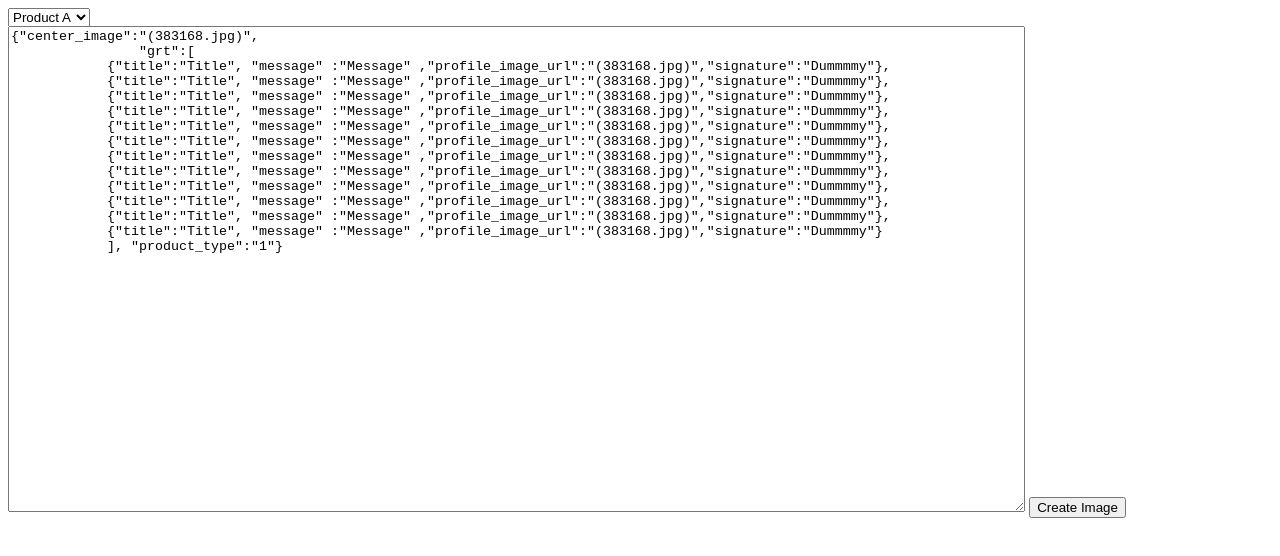
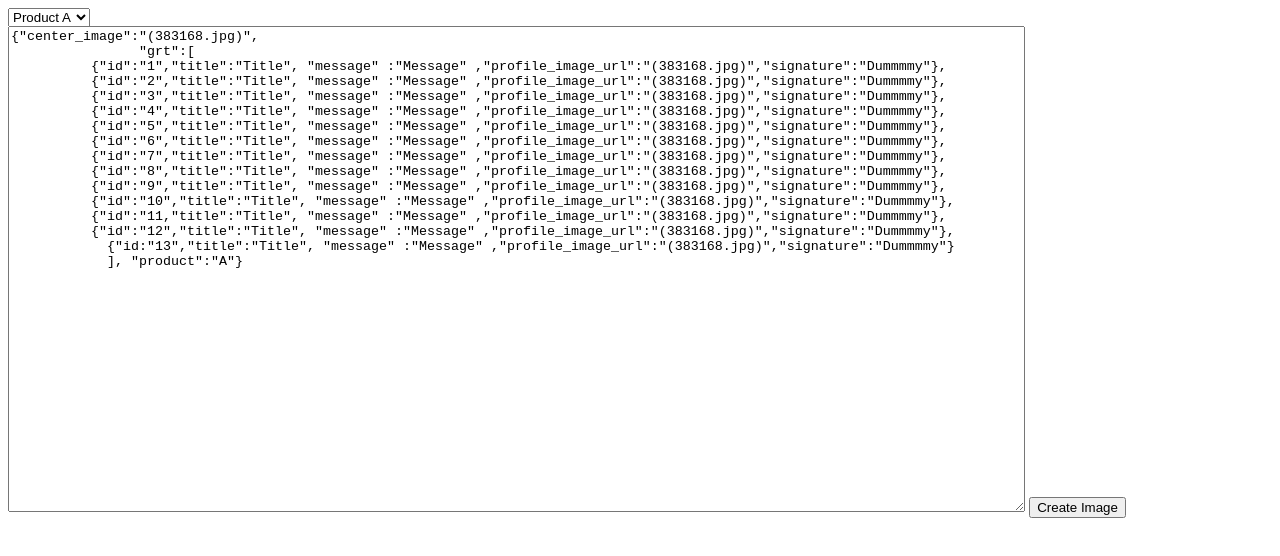
Before and after one commit to Java9694/NodeProject, a website: page start.html in a window 1280 px wide. Drawn offline with Linux system fonts and the light colour scheme.

Commit message:
Update start.html

```diff
--- a/start.html
+++ b/start.html
@@ -16,19 +16,20 @@
 <textarea rows="50" cols="100" id="JsnDta" style="height: 60vh;width: 80%;">
 {"center_image":"(383168.jpg)",
     		"grt":[
-    	    {"title":"Title", "message" :"Message" ,"profile_image_url":"(383168.jpg)","signature":"Dummmmy"},
-    	    {"title":"Title", "message" :"Message" ,"profile_image_url":"(383168.jpg)","signature":"Dummmmy"},
-    	    {"title":"Title", "message" :"Message" ,"profile_image_url":"(383168.jpg)","signature":"Dummmmy"},
-    	    {"title":"Title", "message" :"Message" ,"profile_image_url":"(383168.jpg)","signature":"Dummmmy"},
-    	    {"title":"Title", "message" :"Message" ,"profile_image_url":"(383168.jpg)","signature":"Dummmmy"},
-    	    {"title":"Title", "message" :"Message" ,"profile_image_url":"(383168.jpg)","signature":"Dummmmy"},
-    	    {"title":"Title", "message" :"Message" ,"profile_image_url":"(383168.jpg)","signature":"Dummmmy"},
-    	    {"title":"Title", "message" :"Message" ,"profile_image_url":"(383168.jpg)","signature":"Dummmmy"},
-    	    {"title":"Title", "message" :"Message" ,"profile_image_url":"(383168.jpg)","signature":"Dummmmy"},
-    	    {"title":"Title", "message" :"Message" ,"profile_image_url":"(383168.jpg)","signature":"Dummmmy"},
-    	    {"title":"Title", "message" :"Message" ,"profile_image_url":"(383168.jpg)","signature":"Dummmmy"},
-    	    {"title":"Title", "message" :"Message" ,"profile_image_url":"(383168.jpg)","signature":"Dummmmy"}
-    	    ], "product_type":"1"}
+    	  {"id":"1","title":"Title", "message" :"Message" ,"profile_image_url":"(383168.jpg)","signature":"Dummmmy"},
+    	  {"id":"2","title":"Title", "message" :"Message" ,"profile_image_url":"(383168.jpg)","signature":"Dummmmy"},
+    	  {"id":"3","title":"Title", "message" :"Message" ,"profile_image_url":"(383168.jpg)","signature":"Dummmmy"},
+    	  {"id":"4","title":"Title", "message" :"Message" ,"profile_image_url":"(383168.jpg)","signature":"Dummmmy"},
+    	  {"id":"5","title":"Title", "message" :"Message" ,"profile_image_url":"(383168.jpg)","signature":"Dummmmy"},
+    	  {"id":"6","title":"Title", "message" :"Message" ,"profile_image_url":"(383168.jpg)","signature":"Dummmmy"},
+    	  {"id":"7","title":"Title", "message" :"Message" ,"profile_image_url":"(383168.jpg)","signature":"Dummmmy"},
+    	  {"id":"8","title":"Title", "message" :"Message" ,"profile_image_url":"(383168.jpg)","signature":"Dummmmy"},
+    	  {"id":"9","title":"Title", "message" :"Message" ,"profile_image_url":"(383168.jpg)","signature":"Dummmmy"},
+    	  {"id":"10","title":"Title", "message" :"Message" ,"profile_image_url":"(383168.jpg)","signature":"Dummmmy"},
+    	  {"id":"11,"title":"Title", "message" :"Message" ,"profile_image_url":"(383168.jpg)","signature":"Dummmmy"},
+    	  {"id":"12","title":"Title", "message" :"Message" ,"profile_image_url":"(383168.jpg)","signature":"Dummmmy"},
+    	    {"id:"13","title":"Title", "message" :"Message" ,"profile_image_url":"(383168.jpg)","signature":"Dummmmy"}
+    	    ], "product":"A"}
 
 
 
@@ -41,7 +42,6 @@
 </body>
 
 <script type="text/javascript">
-
 function Fn(a) {
 
 	var jsn=document.getElementById('JsnDta').value
@@ -76,13 +76,10 @@ function getJson(a){
 	var dta="";
 	dtainr="";
 	var size=['35','63','99','399','1599'];
-
-
-
    for(var i=0;i<size[a-1];i++){
-	 dtainr+="{\"title\":\"Title\", \"message\" :\"Message\" ,\"profile_image_url\":\"(383168.jpg)\",\"signature\":\"Dummmmy\"},";
+	 dtainr+="{\"id\": "+i+",\"title\":\"Title\", \"message\" :\"Message\" ,\"profile_image_url\":\"(383168.jpg)\",\"signature\":\"Dummmmy\"},";
    }
-var dta="{\"center_image\":\"(383168.jpg)\",\"grt\":["+dtainr+"  {\"title\":\"Title\", \"message\" :\"Message\" ,\"profile_image_url\":\"(383168.jpg)\",\"signature\":\"Dummmmy\"}   ], \"product_type\":\""+a+"\"} ";
+var dta="{\"center_image\":\"(383168.jpg)\",\"grt\":["+dtainr+"  {,\"id\" :"+(parseInt(size[a-1])+1)+"  \"title\":\"Title\", \"message\" :\"Message\" ,\"profile_image_url\":\"(383168.jpg)\",\"signature\":\"Dummmmy\"}   ], \"product_type\":\""+a+"\"} ";
 var jsn=document.getElementById('JsnDta').value=dta;
 }
 </script>
```
